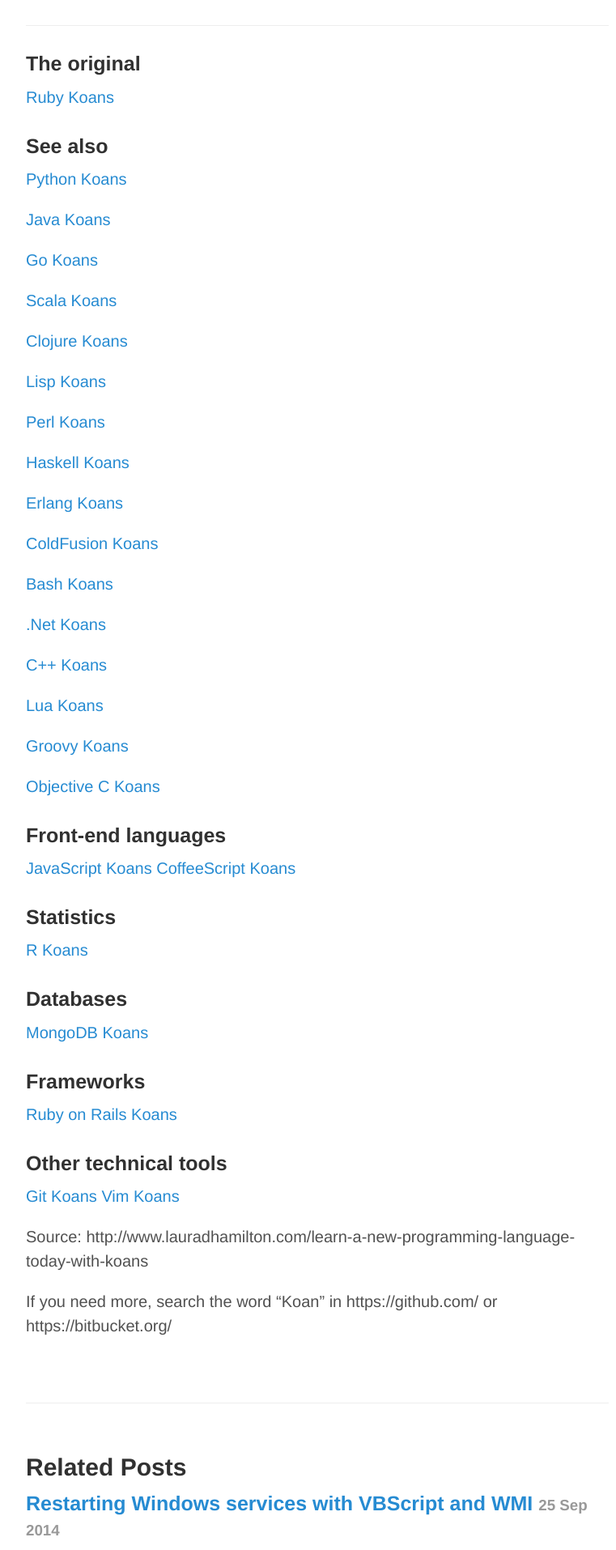
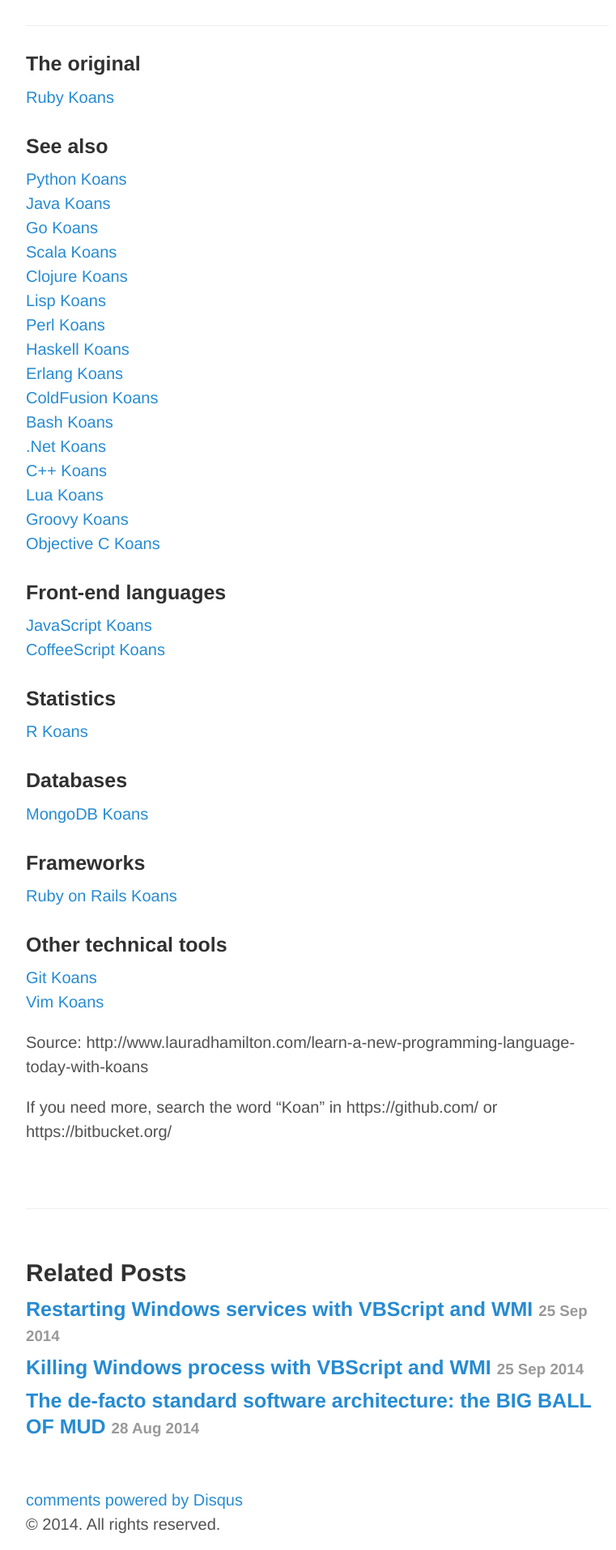
Before and after one commit to yeradis/yeradis.github.io, a Jekyll site: the page built from _posts/2014-09-29-koans.md, in a window 1280 px wide. Shown: the part 1050-2964 px from the top of the page at 81% size, without its empty margins (248-1009 px from the left). Built offline with Jekyll 4.4.1, drawn with Linux system fonts in a browser that asks for light colours; Markdown is read by kramdown in place of the engine named in the settings; a script that is not in the unit is left out; comment, search, counter and statistics services are not loaded.

Commit message:
fixing br

```diff
--- a/_posts/2014-09-29-koans.md
+++ b/_posts/2014-09-29-koans.md
@@ -31,42 +31,27 @@
 
 ### See also
 
-[Python Koans](https://github.com/gregmalcolm/python_koans)
-
-[Java Koans](https://github.com/matyb/java-koans)
-
-[Go Koans](https://github.com/cdarwin/go-koans)
-
-[Scala Koans](https://github.com/rubbish/scala-koans)
-
-[Clojure Koans](https://github.com/functional-koans/clojure-koans)
-
-[Lisp Koans](https://github.com/google/lisp-koans)
-
-[Perl Koans](https://github.com/maio/perl-Koans)
-
-[Haskell Koans](https://github.com/HaskVan/HaskellKoans)
-
-[Erlang Koans](https://github.com/patrickgombert/erlang-koans)
-
-[ColdFusion Koans](https://github.com/bittersweetryan/ColdFusion-Koans)
-
-[Bash Koans](https://github.com/marcinbunsch/bash_koans)
-
-[.Net Koans](https://github.com/CoryFoy/DotNetKoans)
-
-[C++ Koans](https://github.com/torbjoernk/CppKoans)
-
-[Lua Koans](https://github.com/kikito/lua_missions)
-
-[Groovy Koans](https://github.com/cjudd/groovy_koans)
-
-[Objective C Koans](https://github.com/joecannatti/Objective-C-Koans)
+[Python Koans](https://github.com/gregmalcolm/python_koans) <br>
+[Java Koans](https://github.com/matyb/java-koans) <br>
+[Go Koans](https://github.com/cdarwin/go-koans) <br>
+[Scala Koans](https://github.com/rubbish/scala-koans) <br>
+[Clojure Koans](https://github.com/functional-koans/clojure-koans) <br>
+[Lisp Koans](https://github.com/google/lisp-koans) <br>
+[Perl Koans](https://github.com/maio/perl-Koans) <br>
+[Haskell Koans](https://github.com/HaskVan/HaskellKoans) <br>
+[Erlang Koans](https://github.com/patrickgombert/erlang-koans) <br>
+[ColdFusion Koans](https://github.com/bittersweetryan/ColdFusion-Koans) <br>
+[Bash Koans](https://github.com/marcinbunsch/bash_koans) <br>
+[.Net Koans](https://github.com/CoryFoy/DotNetKoans) <br>
+[C++ Koans](https://github.com/torbjoernk/CppKoans) <br>
+[Lua Koans](https://github.com/kikito/lua_missions) <br>
+[Groovy Koans](https://github.com/cjudd/groovy_koans) <br>
+[Objective C Koans](https://github.com/joecannatti/Objective-C-Koans) <br>
 
 ### Front-end languages
 
-[JavaScript Koans](https://github.com/liammclennan/JavaScript-Koans)
-[CoffeeScript Koans](https://github.com/liammclennan/coffeescript-koans)
+[JavaScript Koans](https://github.com/liammclennan/JavaScript-Koans) <br>
+[CoffeeScript Koans](https://github.com/liammclennan/coffeescript-koans) <br>
 
 ### Statistics
 
@@ -82,8 +67,8 @@
 
 ### Other technical tools
 
-[Git Koans](http://stevelosh.com/blog/2013/04/git-koans/)
-[Vim Koans](http://blog.sanctum.geek.nz/vim-koans/)
+[Git Koans](http://stevelosh.com/blog/2013/04/git-koans/) <br>
+[Vim Koans](http://blog.sanctum.geek.nz/vim-koans/) <br>
 
 Source: http://www.lauradhamilton.com/learn-a-new-programming-language-today-with-koans
 
```
